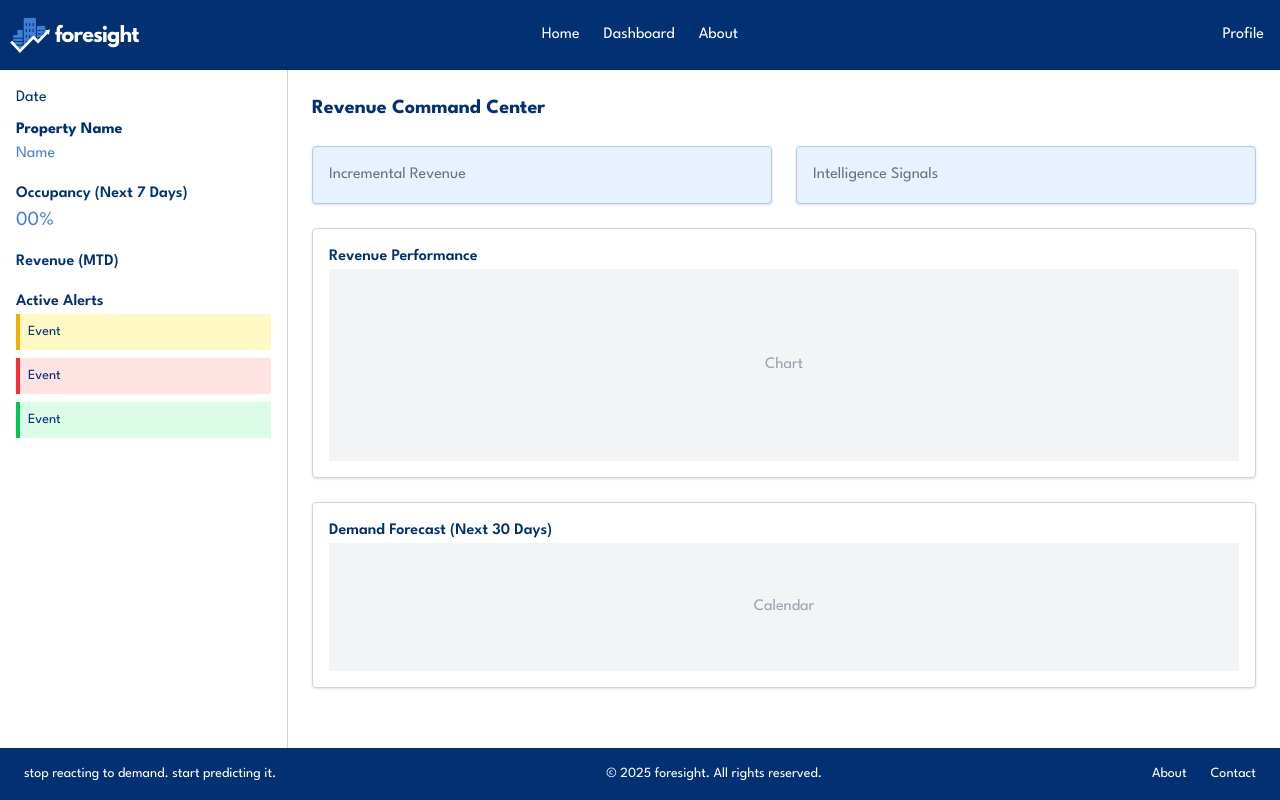
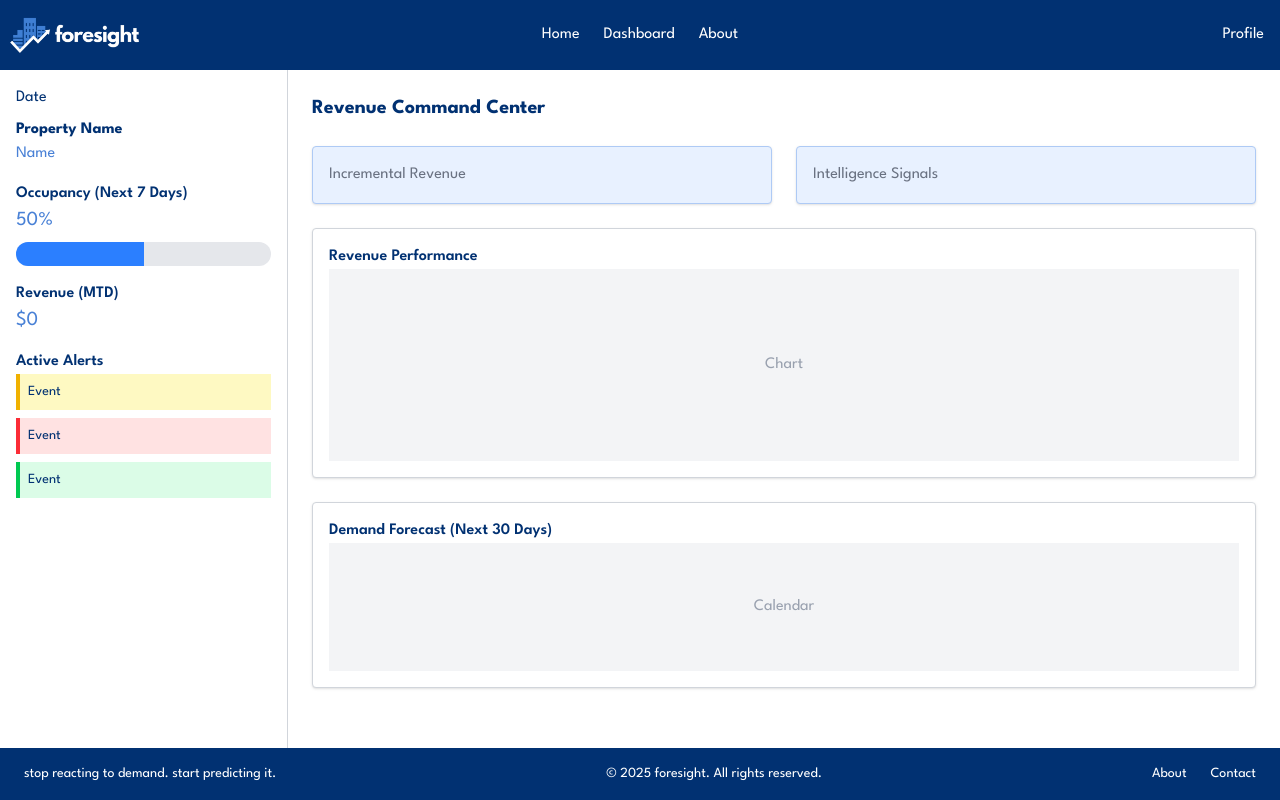
Before and after one commit to TamidNu/Foresight, a Next.js app in the folder frontend/: page /dashboard in a window 1280 px wide. Built offline with nearby package versions, Linux system fonts and the light colour scheme.

Commit message:
added occupancy progress bar and progress component

```diff
--- /dev/null
+++ b/frontend/components/progress-bar.tsx
@@ -0,0 +1,18 @@
+import React from "react";
+
+interface ProgressBarProps {
+  progress: number; // value from 0 to 100
+}
+
+const ProgressBar: React.FC<ProgressBarProps> = ({ progress }) => {
+  return (
+    <div className="w-full bg-gray-200 rounded-full h-6 overflow-hidden">
+      <div
+        className="bg-blue-500 h-full transition-all duration-500"
+        style={{ width: `${progress}%` }}
+      />
+    </div>
+  );
+};
+
+export default ProgressBar;
--- a/frontend/src/app/(routes)/about/page.tsx
+++ b/frontend/src/app/(routes)/about/page.tsx
@@ -13,7 +13,12 @@ function About() {
     <div className="flex flex-col items-center px-4 py-12 bg-gray-50 w-full">
       <h1 className="text-4xl font-bold mb-8">What is foresight?</h1>
       <p className="text-center text-lg mb-12 max-w-2xl">
-        Foresight is a revenue intelligence platform that helps hotels unlock their full revenue potential...
+         Foresight is a revenue intelligence platform that helps hotels unlock their full revenue potential through AI-powered demand prediction. We solve a critical industry problem: hotels miss out on 10-20% of potential revenue due to mispriced rooms, costing a typical 150-room hotel between $600k-$1.3M annually.
+      <br />
+      <br /> Our AI system detects demand signals 10-14 days before customers book by analyzing events, weather patterns, flight data, and social media through advanced web scraping and machine learning algorithms. This allows revenue managers to make proactive pricing decisions rather than reactive adjustments throughout the day.
+      <br />
+      <br /> Founded by Sally Pigott and Juliette Nicault, two hospitality finance experts with deep industry experience, Foresight transforms the manual, guesswork-based pricing process into an intelligent, automated system. We don't just offer revenue management – we provide revenue intelligence that helps hotels optimize pricing in real-time while maintaining human oversight and control.
+      Stop reacting to demand. Start predicting it.
       </p>
 
       <h1 className="text-4xl font-bold mb-8">Meet the Team</h1>
--- a/frontend/src/app/(routes)/dashboard/page.tsx
+++ b/frontend/src/app/(routes)/dashboard/page.tsx
@@ -1,11 +1,14 @@
 "use client";
 
 import React from "react";
+import { useState } from "react";
+import ProgressBar from "../../../../components/progress-bar";
 
 function Dashboard() {
   const textColor = "text-[#013172]";
   const borderColor = "border-[#D1D5DB]";
   const fontClass = "font-sans";
+
 
   return (
     <div className={`flex flex-1 ${textColor} ${fontClass}`}>
@@ -17,10 +20,12 @@ function Dashboard() {
         </div>
         <div>
           <p className="font-semibold">Occupancy (Next 7 Days)</p>
-          <p className="text-xl text-[#4981d6] mb-2">00%</p>
+          <p className="text-xl text-[#4981d6] mb-2">{50}%</p>
+          <ProgressBar progress={50} />
         </div>
         <div>
           <p className="font-semibold">Revenue (MTD)</p>
+          <p className="text-xl text-[#4981d6] mb-2">$0</p>
         </div>
         <div>
           <p className="font-semibold">Active Alerts</p>
```
